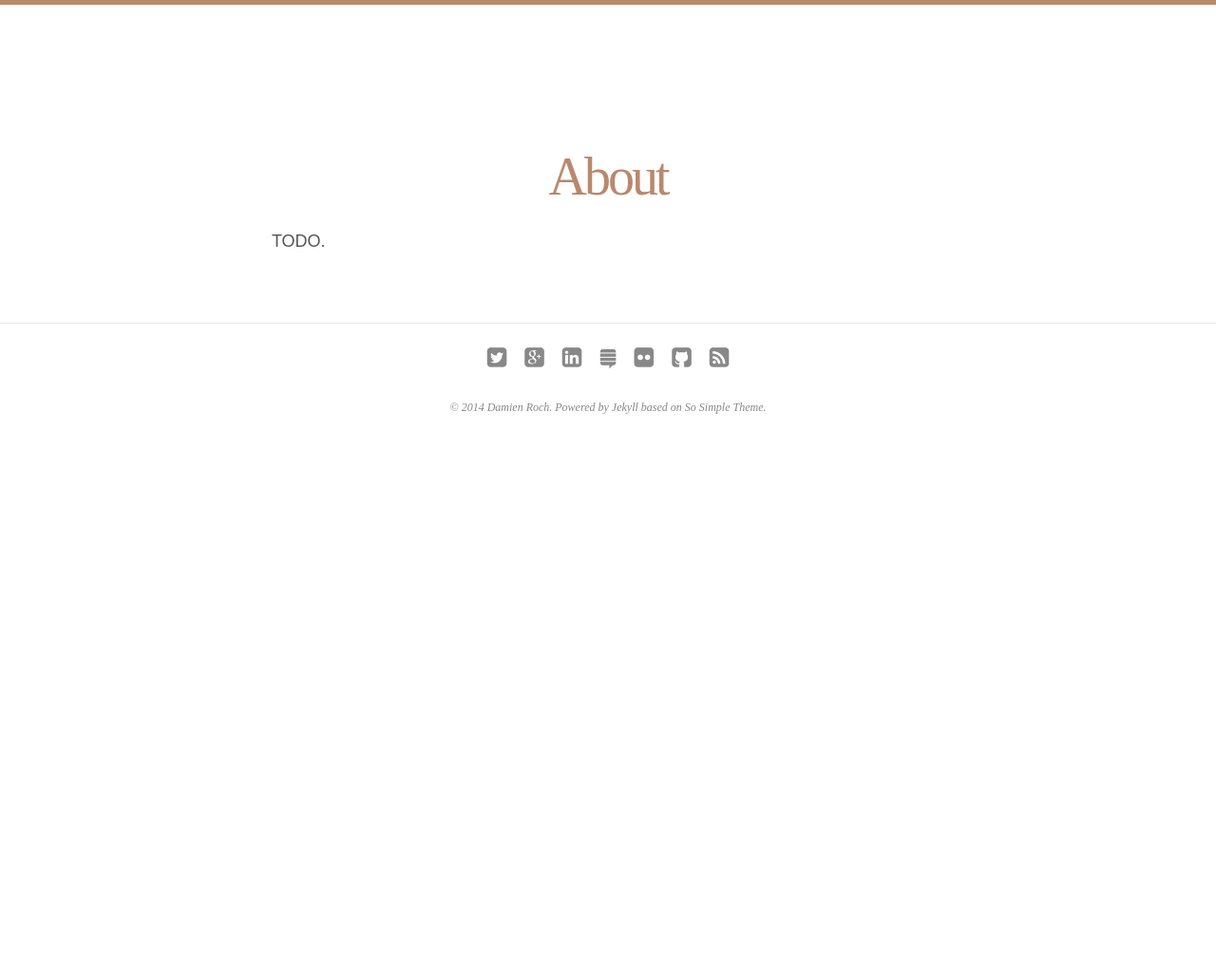
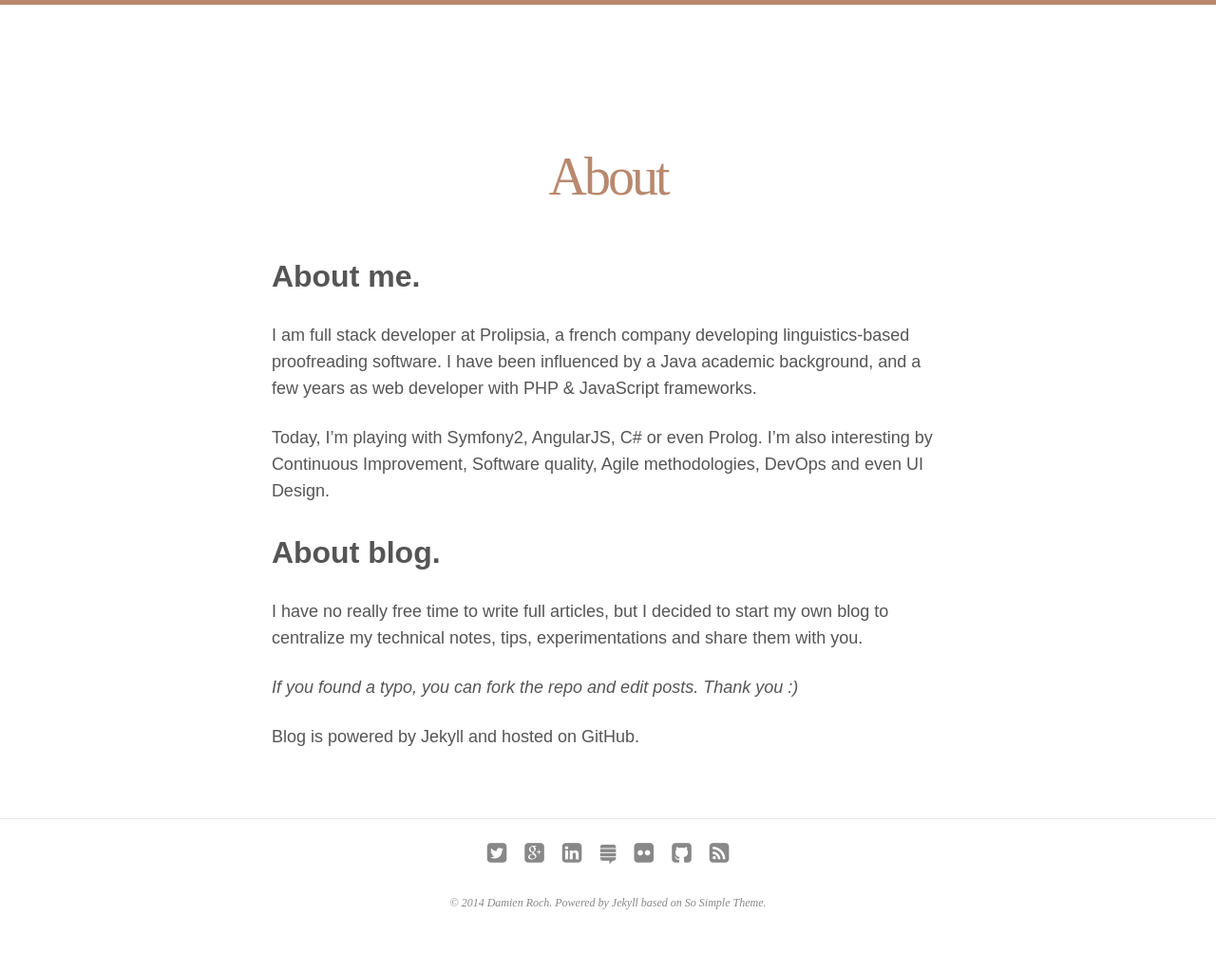
Before and after one commit to koryonik/koryonik.github.io, a Jekyll site: the page built from about/index.md, in a window 1280 px wide. Shown: the whole page at 95% size. Built offline with Jekyll 4.4.1, drawn with Linux system fonts in a browser that asks for light colours; nearby versions of some CDN libraries; before the commit the page ends 900 px from its top, so only the background shows below that.

Commit message:
wrote about page

```diff
--- a/about/index.md
+++ b/about/index.md
@@ -4,4 +4,17 @@ title: About
 excerpt: "About damienroch.com"
 ---
 
-TODO.
+## About me.
+
+I am full stack developer at Prolipsia, a french company developing linguistics-based
+proofreading software. I have been influenced by a Java academic background, and a few years as web developer with PHP & JavaScript frameworks.
+
+Today, I’m playing with Symfony2, AngularJS, C# or even Prolog. I’m also interesting by Continuous Improvement,  Software quality, Agile methodologies, DevOps and even UI Design.
+
+## About blog.
+
+I have no really free time to write full articles, but I decided to start my own blog to centralize my technical notes, tips, experimentations and share them with you.
+
+*If you found a typo, you can fork the repo and edit posts. Thank you :)*
+
+Blog is powered by Jekyll and hosted on GitHub.
```
